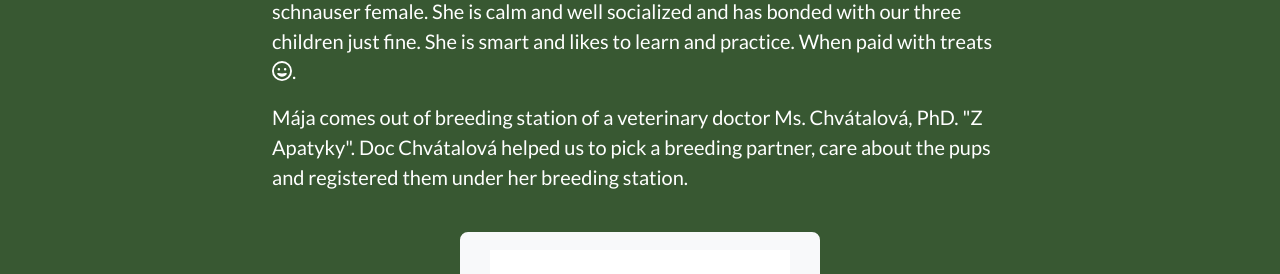
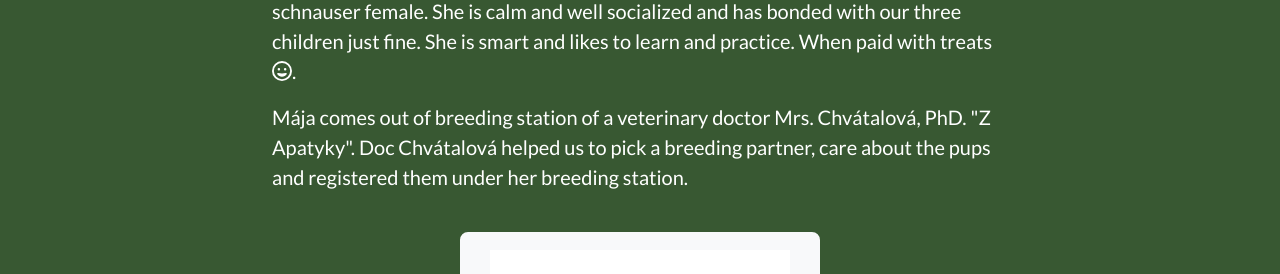
Before and after one commit to MarSik/chaluha.cz, a Jekyll site: the page built from en.html, in a window 1280 px wide and 900 px high, scrolled down 1846 px. Shown: the part 155-429 px from the top of the window. Built offline with Jekyll 4.4.1, drawn with Linux system fonts in a browser that asks for light colours; nearby versions of some CDN libraries.

Commit message:
Fix Mrs title

```diff
--- a/_includes/about-en.html
+++ b/_includes/about-en.html
@@ -7,6 +7,6 @@
                 <div class="row">
                     <div class="col-lg-8 ms-auto me-auto">
                     <p class="lead">Our dog Mája, oficially called Chaluha z Apatyky, is a three year old miniature schnauser female. She is calm and well socialized and has bonded with our three children just fine. She is smart and likes to learn and practice. When paid with treats <i class="fa-regular fa-face-grin"></i>.</p>
-                    <p class="lead">Mája comes out of breeding station of a veterinary doctor Ms. Chvátalová, PhD. "Z Apatyky". Doc Chvátalová helped us to pick a breeding partner, care about the pups and registered them under her breeding station.</p>
+                    <p class="lead">Mája comes out of breeding station of a veterinary doctor Mrs. Chvátalová, PhD. "Z Apatyky". Doc Chvátalová helped us to pick a breeding partner, care about the pups and registered them under her breeding station.</p>
                     </div>
                 </div>
```
